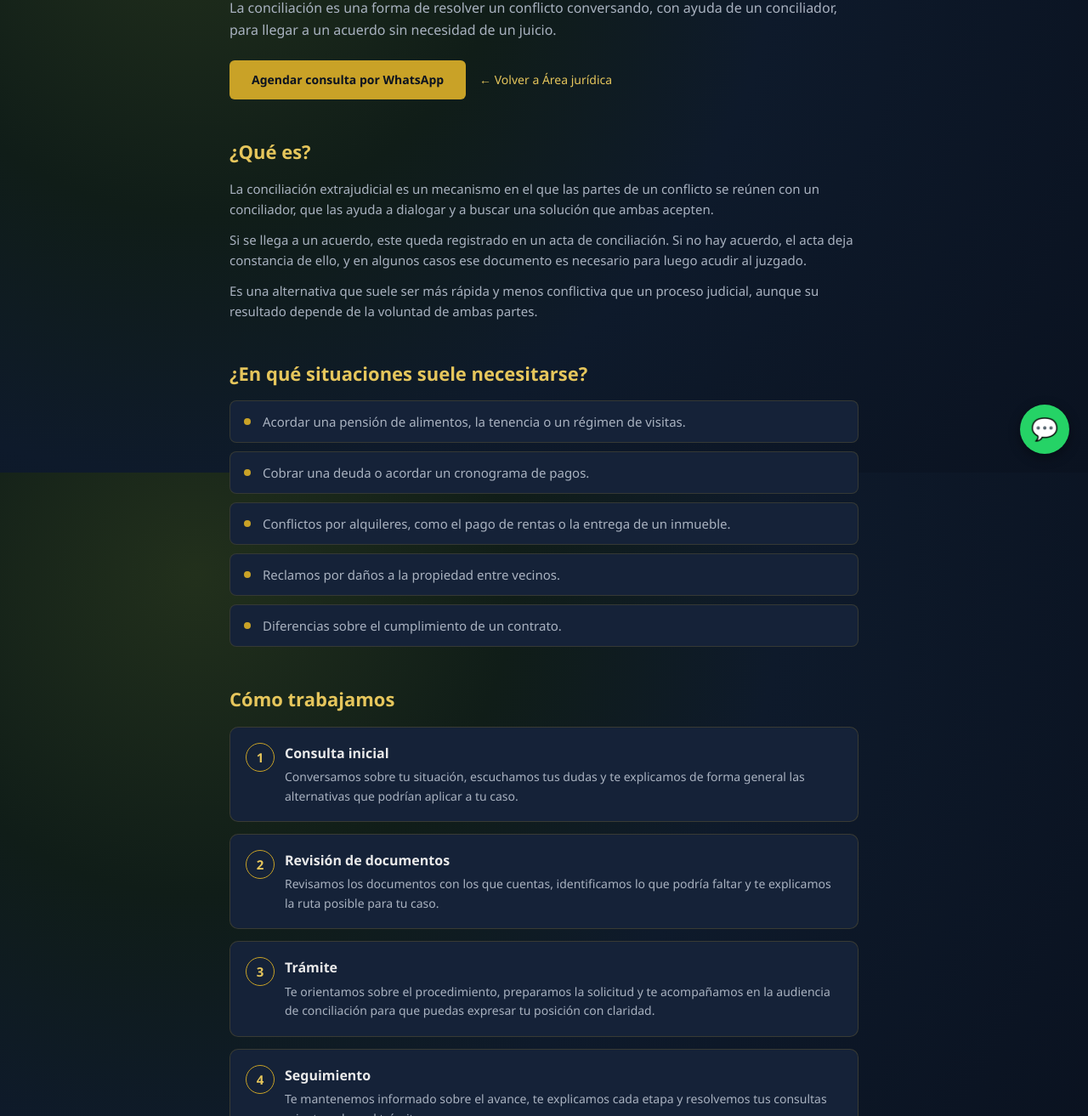
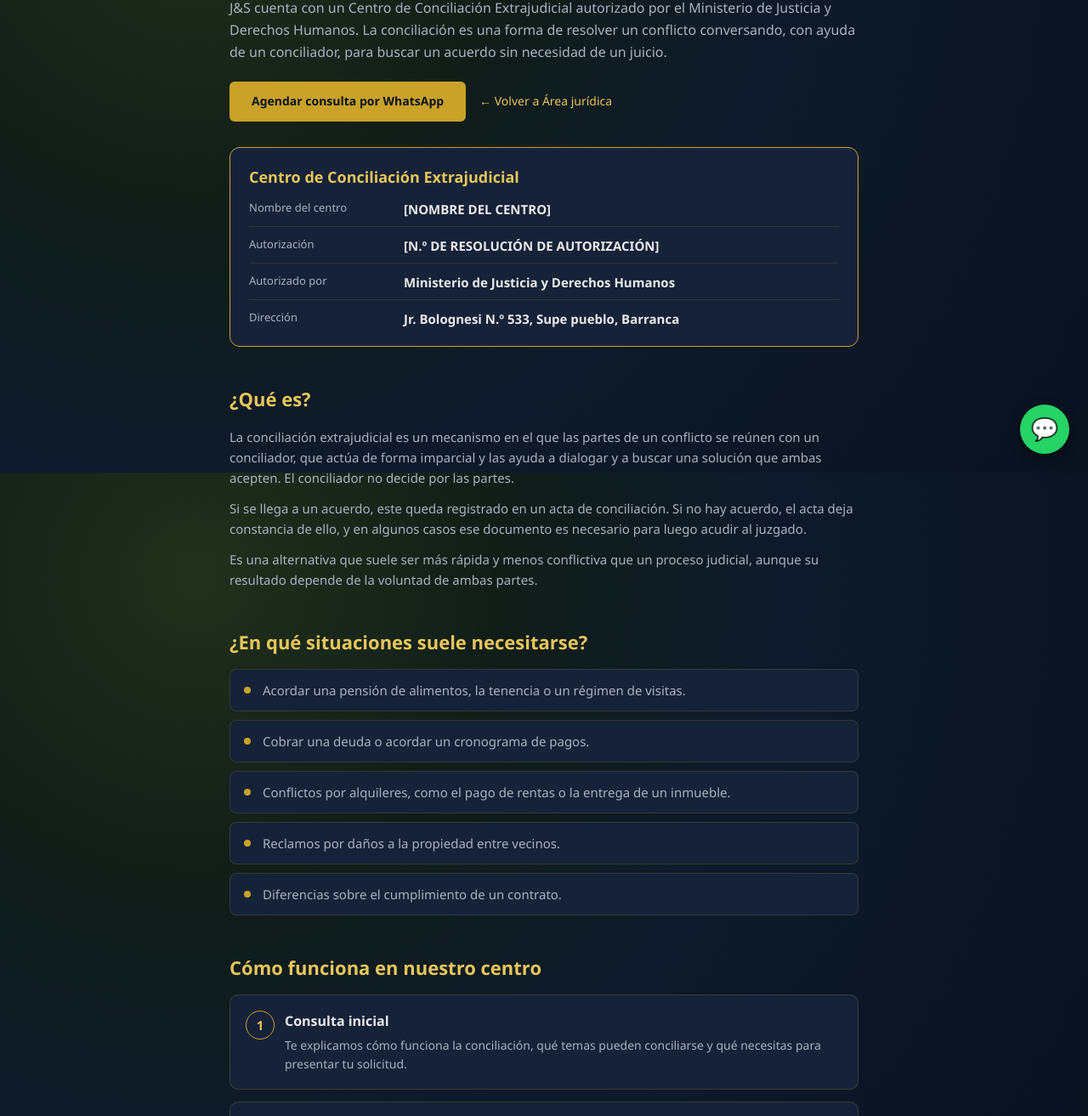
Before and after one commit to Pantoja18/jys-grupo-web, a plain HTML site: page servicios/centro-de-conciliacion.html in a window 1280 px wide. Shown: the part 244-1557 px from the top of the page at 85% size. Drawn offline with Linux system fonts and the light colour scheme.

Commit message:
Presenta el Centro de Conciliación Extrajudicial autorizado de J&S
Co-Authored-By: Claude Opus 5.5 <noreply@anthropic.com>

```diff
--- a/servicios/centro-de-conciliacion.html
+++ b/servicios/centro-de-conciliacion.html
@@ -3,12 +3,12 @@
 <head>
 <meta charset="UTF-8">
 <meta name="viewport" content="width=device-width, initial-scale=1.0">
-<title>Conciliación extrajudicial en Supe y Barranca | J&amp;S Abogados</title>
-<meta name="description" content="Orientación y acompañamiento en conciliación extrajudicial para resolver conflictos de familia, deudas, alquileres y más mediante acuerdos. Agenda tu consulta.">
+<title>Centro de Conciliación Extrajudicial en Supe y Barranca | J&amp;S</title>
+<meta name="description" content="J&amp;S cuenta con un Centro de Conciliación Extrajudicial autorizado por el Ministerio de Justicia y Derechos Humanos, para resolver conflictos mediante acuerdos. Agenda tu cita.">
 <link rel="canonical" href="https://construccionesyedificacionesjys.com/servicios/centro-de-conciliacion">
 <meta property="og:type" content="website">
-<meta property="og:title" content="Conciliación extrajudicial en Supe y Barranca | J&amp;S Abogados">
-<meta property="og:description" content="Orientación y acompañamiento en conciliación extrajudicial para resolver conflictos de familia, deudas, alquileres y más mediante acuerdos. Agenda tu consulta.">
+<meta property="og:title" content="Centro de Conciliación Extrajudicial en Supe y Barranca | J&amp;S">
+<meta property="og:description" content="J&amp;S cuenta con un Centro de Conciliación Extrajudicial autorizado por el Ministerio de Justicia y Derechos Humanos, para resolver conflictos mediante acuerdos. Agenda tu cita.">
 <meta property="og:url" content="https://construccionesyedificacionesjys.com/servicios/centro-de-conciliacion">
 <meta property="og:locale" content="es_PE">
 <link rel="icon" href="../logo.png">
@@ -22,7 +22,7 @@
       <img src="../logo.png" alt="J&amp;S" width="40" height="40">
       <div>
         <div class="brand-text">J&amp;S</div>
-        <div class="brand-sub">ESTUDIO JURÍDICO Y GRUPO INMOBILIARIO</div>
+        <div class="brand-sub">ESTUDIO JURÍDICO, GRUPO INMOBILIARIO Y CONCILIACIÓN</div>
       </div>
     </a>
     <nav>
@@ -42,18 +42,28 @@
   </nav>
 
   <div class="svc-hero">
-    <span class="svc-kicker">Área jurídica · Otros servicios</span>
+    <span class="svc-kicker">Área jurídica · Conciliación</span>
     <h1>Centro de conciliación</h1>
-    <p class="lead">La conciliación es una forma de resolver un conflicto conversando, con ayuda de un conciliador, para llegar a un acuerdo sin necesidad de un juicio.</p>
+    <p class="lead">J&amp;S cuenta con un Centro de Conciliación Extrajudicial autorizado por el Ministerio de Justicia y Derechos Humanos. La conciliación es una forma de resolver un conflicto conversando, con ayuda de un conciliador, para buscar un acuerdo sin necesidad de un juicio.</p>
     <div class="actions">
       <a class="cta-btn" href="https://wa.me/51956764364?text=Hola%2C%20quiero%20agendar%20una%20consulta%20sobre%20centro%20de%20conciliaci%C3%B3n." target="_blank" rel="noopener">Agendar consulta por WhatsApp</a>
       <a class="back-link" href="../#juridico">&larr; Volver a Área jurídica</a>
     </div>
   </div>
 
+  <aside class="center-box" aria-label="Datos del centro de conciliación">
+    <h2>Centro de Conciliación Extrajudicial</h2>
+    <dl>
+      <div><dt>Nombre del centro</dt><dd>[NOMBRE DEL CENTRO]</dd></div>
+      <div><dt>Autorización</dt><dd>[N.º DE RESOLUCIÓN DE AUTORIZACIÓN]</dd></div>
+      <div><dt>Autorizado por</dt><dd>Ministerio de Justicia y Derechos Humanos</dd></div>
+      <div><dt>Dirección</dt><dd>Jr. Bolognesi N.º 533, Supe pueblo, Barranca</dd></div>
+    </dl>
+  </aside>
+
   <section class="block">
     <h2>¿Qué es?</h2>
-      <p>La conciliación extrajudicial es un mecanismo en el que las partes de un conflicto se reúnen con un conciliador, que las ayuda a dialogar y a buscar una solución que ambas acepten.</p>
+      <p>La conciliación extrajudicial es un mecanismo en el que las partes de un conflicto se reúnen con un conciliador, que actúa de forma imparcial y las ayuda a dialogar y a buscar una solución que ambas acepten. El conciliador no decide por las partes.</p>
       <p>Si se llega a un acuerdo, este queda registrado en un acta de conciliación. Si no hay acuerdo, el acta deja constancia de ello, y en algunos casos ese documento es necesario para luego acudir al juzgado.</p>
       <p>Es una alternativa que suele ser más rápida y menos conflictiva que un proceso judicial, aunque su resultado depende de la voluntad de ambas partes.</p>
   </section>
@@ -70,12 +80,12 @@
   </section>
 
   <section class="block">
-    <h2>Cómo trabajamos</h2>
+    <h2>Cómo funciona en nuestro centro</h2>
     <ol class="steps">
-      <li><h3>Consulta inicial</h3><p>Conversamos sobre tu situación, escuchamos tus dudas y te explicamos de forma general las alternativas que podrían aplicar a tu caso.</p></li>
-      <li><h3>Revisión de documentos</h3><p>Revisamos los documentos con los que cuentas, identificamos lo que podría faltar y te explicamos la ruta posible para tu caso.</p></li>
-      <li><h3>Trámite</h3><p>Te orientamos sobre el procedimiento, preparamos la solicitud y te acompañamos en la audiencia de conciliación para que puedas expresar tu posición con claridad.</p></li>
-      <li><h3>Seguimiento</h3><p>Te mantenemos informado sobre el avance, te explicamos cada etapa y resolvemos tus consultas mientras dure el trámite.</p></li>
+      <li><h3>Consulta inicial</h3><p>Te explicamos cómo funciona la conciliación, qué temas pueden conciliarse y qué necesitas para presentar tu solicitud.</p></li>
+      <li><h3>Revisión de documentos</h3><p>Revisamos que la solicitud y los documentos estén completos para poder tramitarla.</p></li>
+      <li><h3>Trámite</h3><p>El centro invita a la otra parte y programa la audiencia, que dirige un conciliador de manera imparcial para ayudar a ambas partes a dialogar.</p></li>
+      <li><h3>Acta</h3><p>Al terminar, se elabora el acta de conciliación, con o sin acuerdo, y se entrega a las partes.</p></li>
     </ol>
   </section>
 
@@ -92,14 +102,15 @@
 
   <section class="block faq">
     <h2>Preguntas frecuentes</h2>
+      <details><summary>¿Quién dirige la audiencia?</summary><p>Un conciliador del centro, que actúa de forma imparcial. Su función es ayudar a las partes a dialogar; no decide por ellas ni representa a ninguna.</p></details>
       <details><summary>¿Qué pasa si la otra parte no asiste?</summary><p>Si la otra parte no acude a la audiencia, se deja constancia en el acta. Te explicamos qué opciones podrían seguir después.</p></details>
       <details><summary>¿El acuerdo de conciliación es obligatorio?</summary><p>El acta con acuerdo tiene efectos legales y, en general, su cumplimiento puede exigirse. Por eso es importante entender bien lo que se firma.</p></details>
-      <details><summary>¿Debo conciliar antes de demandar?</summary><p>En algunas materias la conciliación es un paso previo exigido antes de acudir al juzgado; en otras no. Lo evaluamos según tu caso.</p></details>
+      <details><summary>¿Debo conciliar antes de demandar?</summary><p>En algunas materias la conciliación es un paso previo exigido antes de acudir al juzgado; en otras no. Te orientamos de forma general según el tema.</p></details>
   </section>
 
   <div class="cta-box">
-    <h2>¿Quieres que revisemos tu caso?</h2>
-    <p>Escríbenos por WhatsApp y agenda una consulta con el Área jurídica.</p>
+    <h2>¿Quieres solicitar una conciliación?</h2>
+    <p>Escríbenos por WhatsApp y agenda una cita con nuestro centro de conciliación.</p>
     <div class="actions">
       <a class="cta-btn" href="https://wa.me/51956764364?text=Hola%2C%20quiero%20agendar%20una%20consulta%20sobre%20centro%20de%20conciliaci%C3%B3n." target="_blank" rel="noopener">Agendar consulta por WhatsApp</a>
       <a class="back-link" href="../#juridico">&larr; Volver a Área jurídica</a>
@@ -135,7 +146,7 @@
     <a href="https://www.instagram.com/grupoinmobiliariojys" aria-label="Instagram inmobiliario">ig·inmob</a>
     <a href="https://www.facebook.com/grupoinmobiliariojys" aria-label="Facebook">facebook</a>
   </div>
-  <p>&copy; 2026 J&amp;S Estudio Jurídico y Grupo Inmobiliario</p>
+  <p>&copy; 2026 J&amp;S Estudio Jurídico, Grupo Inmobiliario y Conciliación</p>
   <p class="legal-links"><a href="../terminos.html">Términos y condiciones</a> · <a href="../terminos.html#privacidad">Política de privacidad</a> · <a href="../libro-reclamaciones.html"><svg class="lr-icon" viewBox="0 0 24 24" width="14" height="14" fill="none" stroke="currentColor" stroke-width="2" stroke-linecap="round" stroke-linejoin="round" aria-hidden="true"><path d="M4 19.5A2.5 2.5 0 0 1 6.5 17H20V3H6.5A2.5 2.5 0 0 0 4 5.5z"/><path d="M4 19.5V21h16"/></svg> Libro de Reclamaciones</a></p>
 </footer>
 
```
